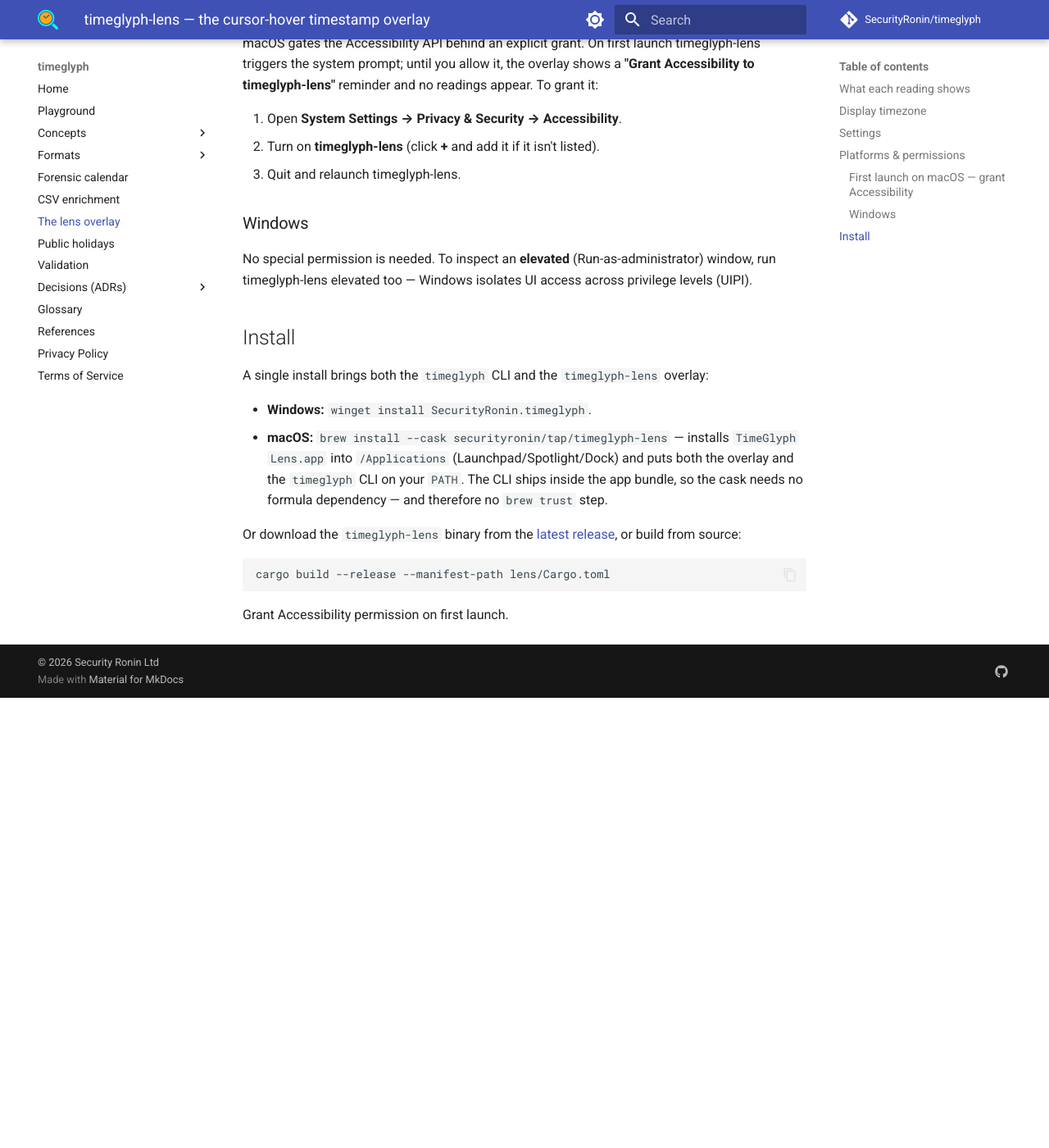
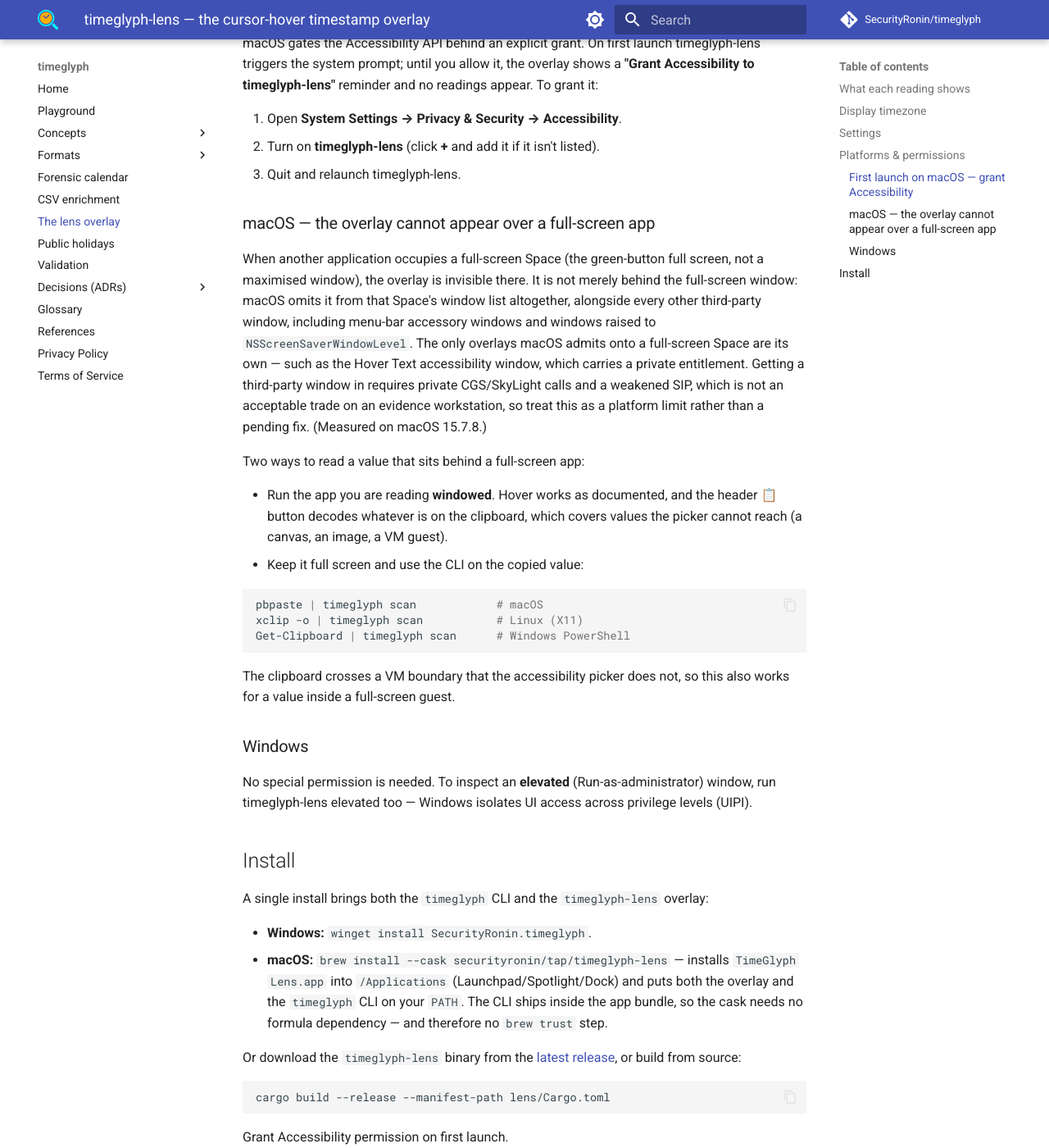
Before and after one commit to SecurityRonin/timeglyph, an MkDocs documentation site: the page built from docs/lens.md, in a window 1280 px wide and 1400 px high, scrolled down 1769 px. Shown: the whole window at 82% size. Built offline with MkDocs 1.6.1 and Material for MkDocs 9.7.7, drawn with Linux system fonts in a browser that asks for light colours; comment, search, counter and statistics services are not loaded; before the commit the page ends 2620 px from its top, so only the background shows below that.

Commit message:
docs(lens): note the macOS full-screen overlay limit and its workarounds
macOS omits third-party windows from another app's full-screen Space entirely,
so the overlay cannot render there; document that plus the windowed / clipboard
and `pbpaste | timeglyph scan` routes an analyst can use instead.

Co-Authored-By: Claude Opus 4.8 <noreply@anthropic.com>

````diff
--- a/docs/lens.md
+++ b/docs/lens.md
@@ -85,6 +85,35 @@ grant it:
 2. Turn on **timeglyph-lens** (click **+** and add it if it isn't listed).
 3. Quit and relaunch timeglyph-lens.
 
+### macOS — the overlay cannot appear over a full-screen app
+
+When another application occupies a full-screen Space (the green-button full
+screen, not a maximised window), the overlay is invisible there. It is not merely
+behind the full-screen window: macOS omits it from that Space's window list
+altogether, alongside every other third-party window, including menu-bar accessory
+windows and windows raised to `NSScreenSaverWindowLevel`. The only overlays macOS
+admits onto a full-screen Space are its own — such as the Hover Text accessibility
+window, which carries a private entitlement. Getting a third-party window in
+requires private CGS/SkyLight calls and a weakened SIP, which is not an acceptable
+trade on an evidence workstation, so treat this as a platform limit rather than a
+pending fix. (Measured on macOS 15.7.8.)
+
+Two ways to read a value that sits behind a full-screen app:
+
+- Run the app you are reading **windowed**. Hover works as documented, and the
+  header **📋** button decodes whatever is on the clipboard, which covers values
+  the picker cannot reach (a canvas, an image, a VM guest).
+- Keep it full screen and use the CLI on the copied value:
+
+  ```bash
+  pbpaste | timeglyph scan            # macOS
+  xclip -o | timeglyph scan           # Linux (X11)
+  Get-Clipboard | timeglyph scan      # Windows PowerShell
+  ```
+
+  The clipboard crosses a VM boundary that the accessibility picker does not, so
+  this also works for a value inside a full-screen guest.
+
 ### Windows
 
 No special permission is needed. To inspect an **elevated** (Run-as-administrator)
````
